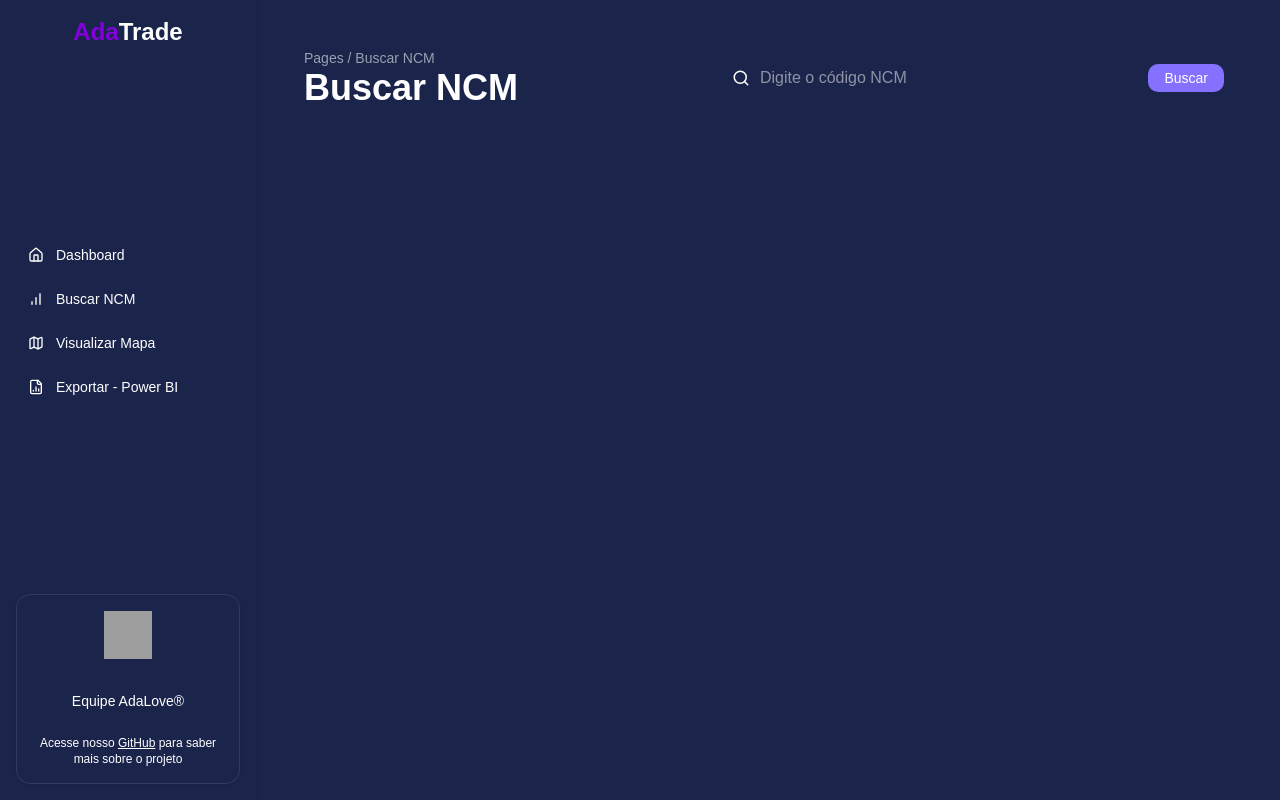
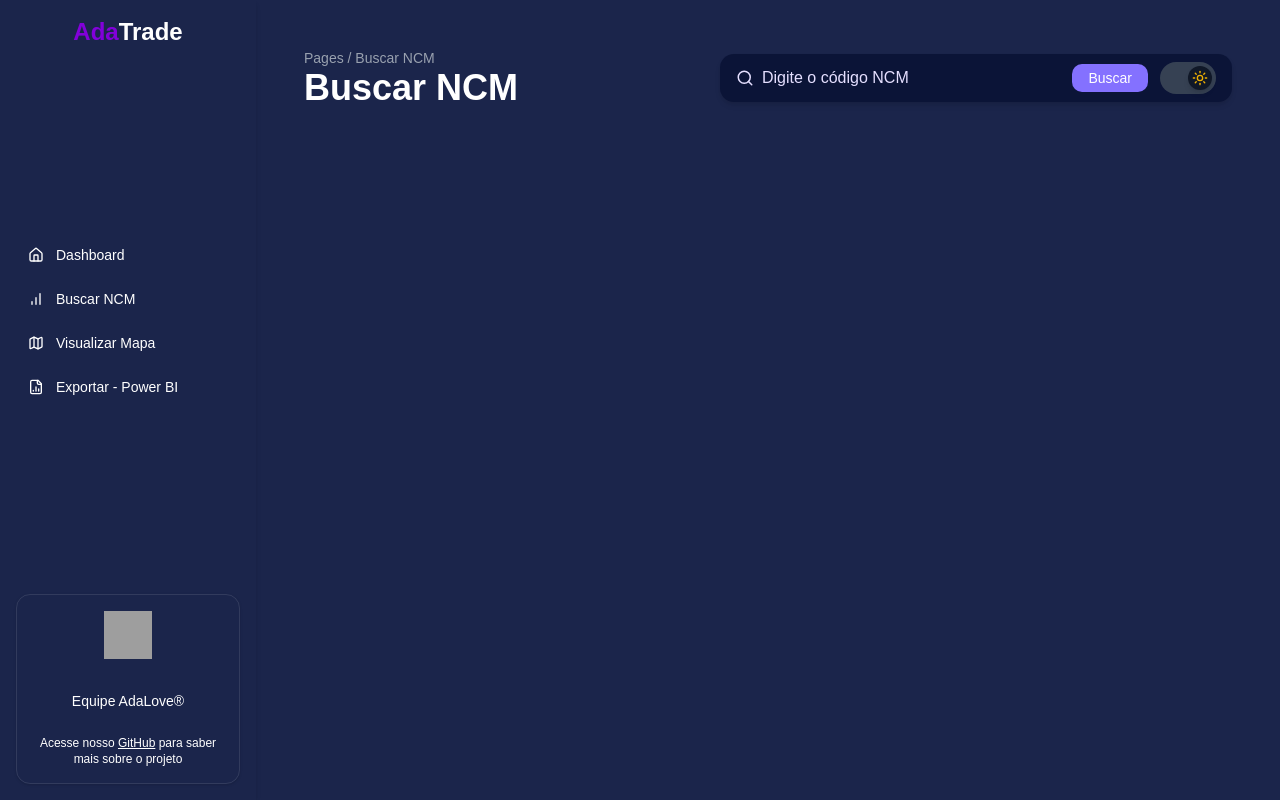
Before and after one commit to equipeAdalove/Front-API-SEMESTRE3, a React (Vite) app: page /buscar-ncm in a window 1280 px wide. Built offline with nearby package versions, Linux system fonts and the light colour scheme; grey boxes are pictures that could not be loaded.

Commit message:
:sparkles: feat: Adicionando o Theme Switcher na pagina BuscarNcm.tsx (por algum motivo não foi no commit passado).

```diff
--- a/src/pages/BuscarNcm.tsx
+++ b/src/pages/BuscarNcm.tsx
@@ -1,5 +1,6 @@
 import { Search } from "lucide-react";
 import { useState } from "react";
+import ThemeSwitcher from "@/components/theme-provider/ButtonThemeSwitcher"; // certifique-se de que o caminho está correto
 
 // Interface do tipo de dado que será retornado na busca
 interface ResultadoNCM {
@@ -8,19 +9,14 @@ interface ResultadoNCM {
 }
 
 export default function BuscarNcm() {
-  // Estado para armazenar o texto digitado na busca
   const [busca, setBusca] = useState("");
-  // Estado para guardar o resultado da busca
   const [resultado, setResultado] = useState<ResultadoNCM | null>(null);
 
-  // Função chamada ao clicar no botão "Buscar"
   const handleBuscar = () => {
-    // Simulação de resultado estático
     if (busca === "491110") {
       setResultado({
         codigo: "491110",
-        descricao:
-          "Impressos publicitários, catálogos comerciais e semelhantes",
+        descricao: "Impressos publicitários, catálogos comerciais e semelhantes",
       });
     } else {
       setResultado(null);
@@ -28,65 +24,60 @@ export default function BuscarNcm() {
   };
 
   return (
-    // Container principal da página com suporte a modo claro e escuro
     <main
       className="min-h-screen w-full p-6"
       style={{
-        backgroundColor: "var(--color-background)", // Usando a variável de fundo do tema
-        color: "var(--color-foreground)", // Usando a variável de texto
+        backgroundColor: "var(--color-background)",
+        color: "var(--color-foreground)",
       }}
     >
       <div className="flex justify-between items-center mb-10 flex-wrap gap-4">
+        {/* Título e breadcrumb */}
         <div>
           <p className="text-sm text-gray-400">Pages / Buscar NCM</p>
-          <h1 className="text-4xl font-bold"> Buscar NCM</h1>
+          <h1 className="text-4xl font-bold">Buscar NCM</h1>
         </div>
 
-        {/* Container da barra de busca */}
-        <div className="relative w-full max-w-lg">
+        {/* Container da barra de busca + ThemeSwitcher */}
+        <div className="flex items-center gap-2 bg-[var(--color-input)] px-4 py-2 rounded-xl shadow-md w-full max-w-lg">
+          <Search
+            className="text-[var(--color-muted-foreground)]"
+            size={18}
+          />
+
           <input
             type="text"
             placeholder="Digite o código NCM"
-            className="w-full rounded-xl px-10 py-3"
-            style={{
-              backgroundColor: "var(--color-input)", // Cor de fundo do input
-              color: "var(--color-foreground)", // Cor do texto
-              borderColor: "var(--color-border)", // Cor da borda
-            }}
+            className="flex-1 bg-transparent focus:outline-none text-[var(--color-foreground)] placeholder-[var(--color-muted-foreground)]"
             value={busca}
-            onChange={(e) => setBusca(e.target.value)} // Atualiza o estado da busca
+            onChange={(e) => setBusca(e.target.value)}
           />
 
-          {/* Ícone da lupa posicionado no lado esquerdo do input */}
-          <Search
-            className="absolute left-3 top-1/2 transform -translate-y-1/2"
-            style={{
-              color: "var(--color-muted-foreground)", // Cor do ícone
-            }}
-            size={18}
-          />
-
-          {/* Botão "Buscar" posicionado à direita do input */}
           <button
             onClick={handleBuscar}
-            className="absolute right-2 top-1/2 transform -translate-y-1/2 px-4 py-1 rounded-lg text-sm"
+            className="px-4 py-1 rounded-lg text-sm"
             style={{
-              backgroundColor: "var(--color-primary)", // Cor de fundo do botão
-              color: "var(--color-primary-foreground)", // Cor do texto
+              backgroundColor: "var(--color-primary)",
+              color: "var(--color-primary-foreground)",
             }}
           >
             Buscar
           </button>
+
+          {/* Theme Switcher dentro do container */}
+          <div className="ml-1">
+            <ThemeSwitcher />
+          </div>
         </div>
       </div>
 
-      {/* Se houver resultado, exibe o card com as informações */}
+      {/* Exibição de resultado */}
       {resultado && (
         <div
           className="border rounded-xl p-6 shadow-md"
           style={{
-            backgroundColor: "var(--color-card)", // Cor do card
-            borderColor: "var(--color-border)", // Cor da borda do card
+            backgroundColor: "var(--color-card)",
+            borderColor: "var(--color-border)",
           }}
         >
           <h2
@@ -103,7 +94,6 @@ export default function BuscarNcm() {
             <span>MERCADORIA</span>
           </div>
 
-          {/* Linha com o resultado retornado */}
           <div className="flex justify-between text-lg font-medium">
             <span>{resultado.codigo}</span>
             <span>{resultado.descricao}</span>
```
